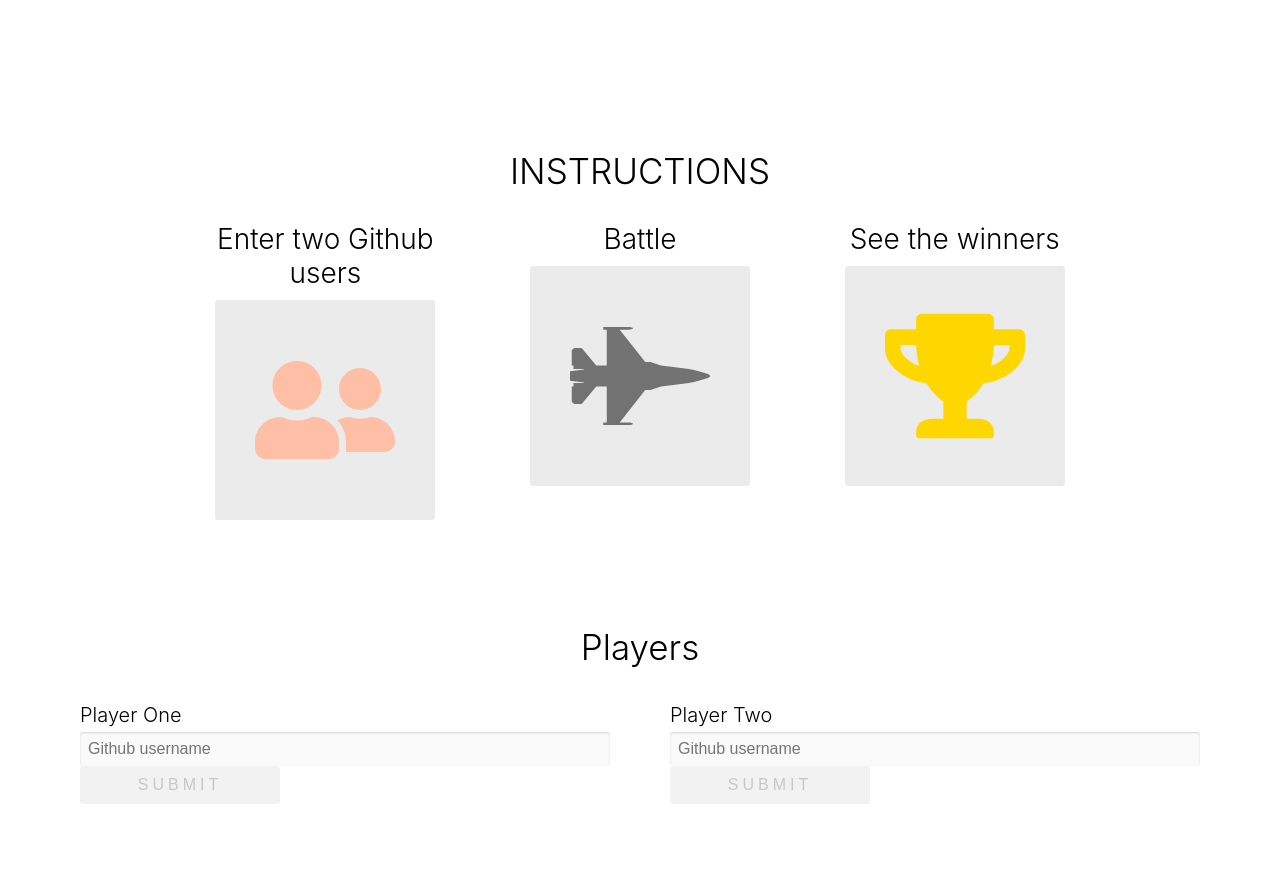
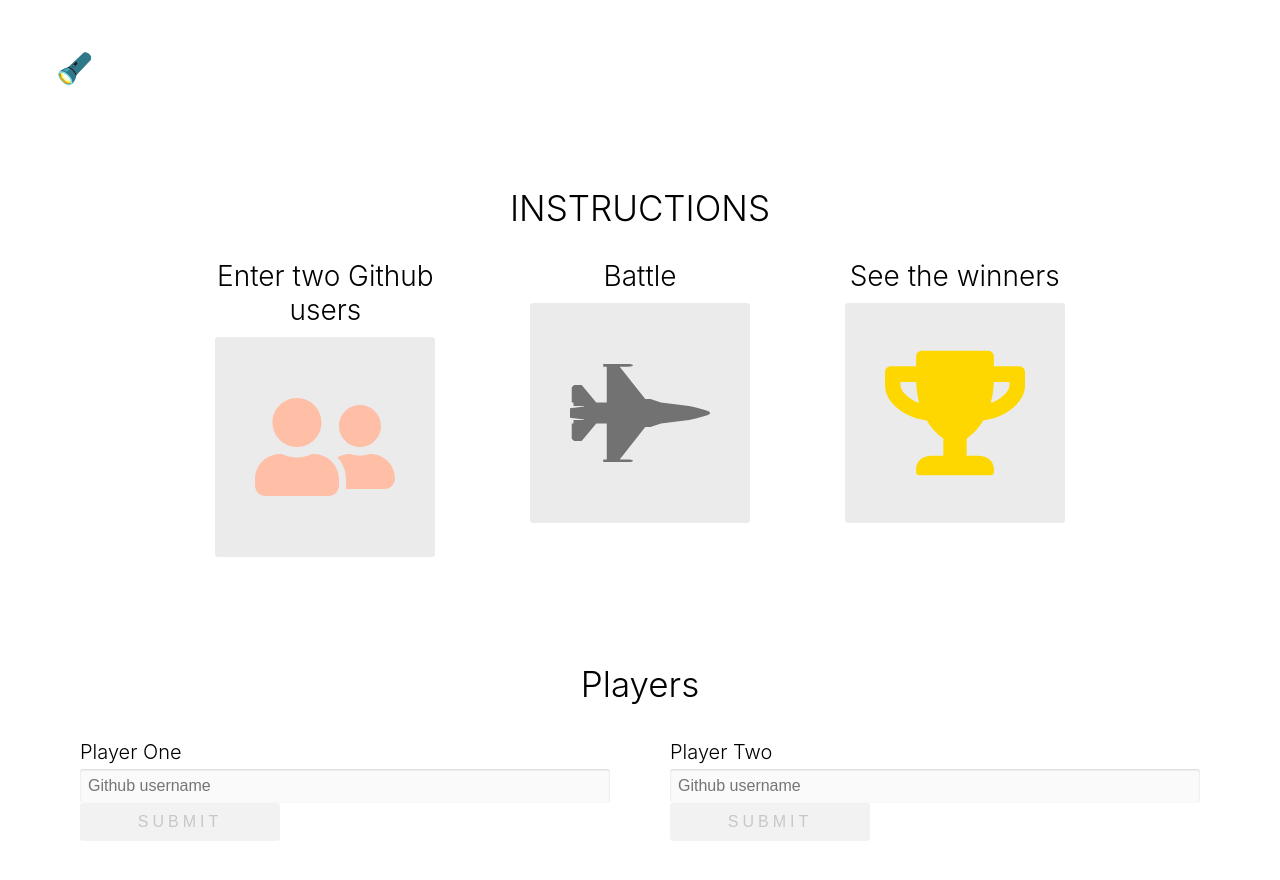
Before and after one commit to valtism/github-battle, a React app: page / in a window 1280 px wide. Built offline with nearby package versions, Linux system fonts and the light colour scheme.

Commit message:
Enable toggle theme

```diff
--- /dev/null
+++ b/app/components/Nav.js
@@ -0,0 +1,20 @@
+import React from "react";
+import { ThemeConsumer } from "../contexts/theme";
+
+export default function Nav() {
+  return (
+    <ThemeConsumer>
+      {({ theme, toggleTheme }) => (
+        <nav className="row space-between">
+          <button
+            style={{ fontSize: 30 }}
+            className="btn-clear"
+            onClick={toggleTheme}
+          >
+            {theme === "light" ? "🔦" : "💡"}
+          </button>
+        </nav>
+      )}
+    </ThemeConsumer>
+  );
+}
--- a/app/index.css
+++ b/app/index.css
@@ -23,6 +23,12 @@ li {
   max-width: 1200px;
   margin: 0 auto;
   padding: 50px;
+}
+
+.dark {
+  color: #dadada;
+  background: #132022;
+  min-height: 100%;
 }
 
 .flex-center {
--- a/app/index.js
+++ b/app/index.js
@@ -4,6 +4,7 @@ import "./index.css";
 import Popular from "./components/Popular";
 import Battle from "./components/Battle";
 import { ThemeProvider } from "./contexts/theme";
+import Nav from "./components/Nav";
 
 class App extends React.Component {
   constructor(props) {
@@ -11,7 +12,7 @@ class App extends React.Component {
 
     this.state = {
       theme: "light",
-      toggle: () => {
+      toggleTheme: () => {
         this.setState(({ theme }) => ({
           theme: theme === "light" ? "dark" : "light"
         }));
@@ -21,8 +22,11 @@ class App extends React.Component {
   render() {
     return (
       <ThemeProvider value={this.state}>
-        <div className="container">
-          <Battle />
+        <div className={this.state.theme}>
+          <div className="container">
+            <Nav />
+            <Battle />
+          </div>
         </div>
       </ThemeProvider>
     );
```
